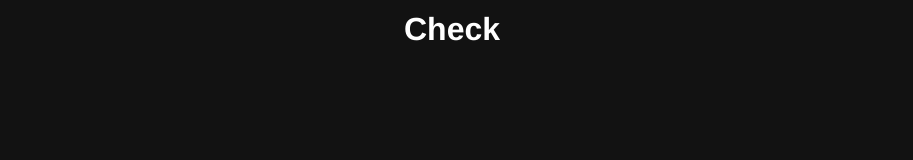
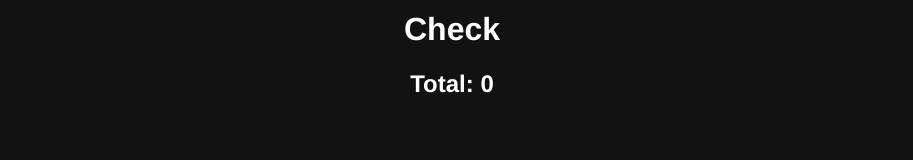
Before and after one commit to onewkub/food-order, a Vue app: page / in a window 1280 px wide. Both pictures are taken after a click on the item "Check". Shown: the part 190-350 px from the top of the page, without its empty margins (188-1101 px from the left). Built offline with nearby package versions, Linux system fonts and the light colour scheme.

Commit message:
imprement Call total

```diff
--- a/src/components/FoodOrder.vue
+++ b/src/components/FoodOrder.vue
@@ -9,8 +9,8 @@
       </ul>
     </div>
     <div class="content">
-        <List v-if="index === 0" class="content-tab" :foodList="markedFood" @addFood="addFood" @removeFood="removeFood" @markFood="markToggle"></List>
-        <Check v-else-if="index === 1" class="content-tab"></Check>
+        <List v-if="index === 0" class="content-tab" :foodList="markedFood" @markFood="markToggle"></List>
+        <Check v-else-if="index === 1" class="content-tab" :selectedList="selectedFood" @addFood="addFood" @removeFood="removeFood"></Check>
         <Success v-else-if="index === 2" class="content-tab"></Success>
     </div>
     <div class="action">
@@ -43,34 +43,48 @@ export default {
       ],
       index: 0,
       selectedFood: [],
-      markedFood:[]
+      markedFood:[],
+      total: 0
     };
   },
   props: [],
   methods: {
     nextPage() {
       if (this.index < 2) this.index++;
+      if(this.index === 1) this.initSelectedFood();
     },
     previosPage() {
       if (this.index >= 0) this.index--;
     },
     addFood(food){
       food.ea++;
+      this.calTotal()
     },
     removeFood(food){
-      if(food.ea> 0)food.ea--;
+      if(food.ea> 0){
+        food.ea--;
+        this.calTotal();
+      }
     },
     initMarkedFood(){
       this.markedFood = this.foods.map(food => {return {...food, marked: false}})
     },
+    initSelectedFood(){
+      this.selectedFood = this.markedFood.filter(food => food.marked).map(food=> {{return {...food, ea: 1}}});
+    },
     markToggle(food){
       food.marked = !food.marked;
       console.log(`${food.name}: ${food.marked}`);
-
+    },
+    calTotal(){
+      this.total = this.selectedFood.reduce(food=>food.price*food.ea, 0);
     }
   },
   created(){
     this.initMarkedFood();
+  },
+  updated(){
+    this.calTotal();
   },
   watch: {
     index: function(curr, prev) {
@@ -82,6 +96,9 @@ export default {
     },
     markedFood: function(curr){
       console.log(curr);
+    },
+    total: function(curr, prev){
+      console.log(`current: ${curr}, previous: ${prev} `);
     }
   }
 };
--- a/src/components/Order/FoodCheck.vue
+++ b/src/components/Order/FoodCheck.vue
@@ -16,6 +16,7 @@
         </li>
       </ul>
     </div>
+    <h2>Total: {{total}}</h2>
   </div>
 </template>
 
@@ -24,7 +25,9 @@ export default {
   name: "Check",
   props: ["selectedList"],
   data() {
-    return {};
+    return {
+      total: 0
+    };
   },
   methods: {
     addFood(food) {
@@ -61,18 +64,6 @@ li{
   border: rgba(252, 239, 67, 0.5) solid 0.05rem;
 }
 
-.food-selector:hover{
-  background-color: #444343;
-}
-
-.food-selector:active{
-  background-color: #292929e0;
-}
-
-.food-selector .selected{
-  background-color: #414141;
-}
-
 .food-selector .ea{
   display: flex;
   align-items: center;
```
